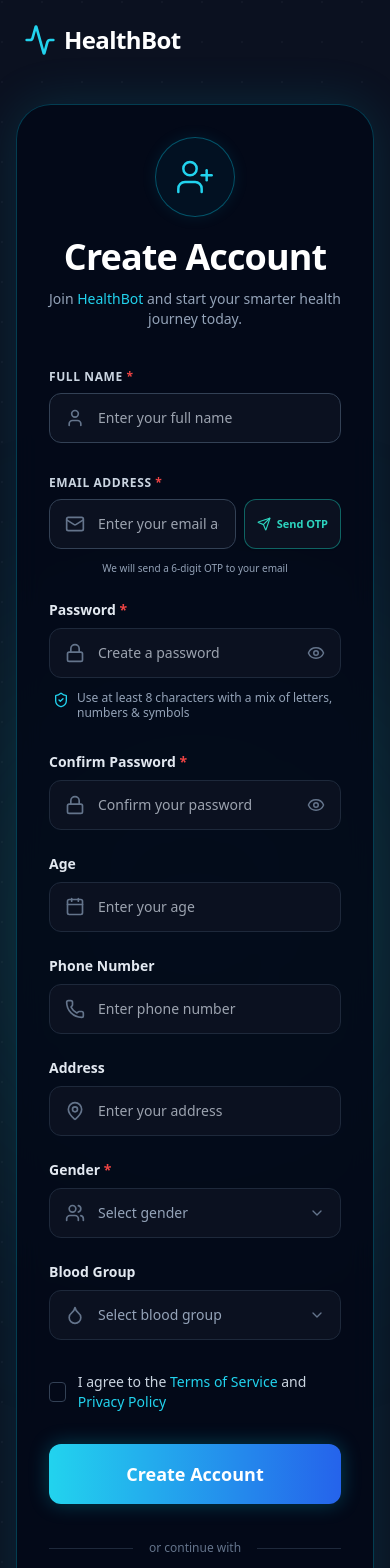
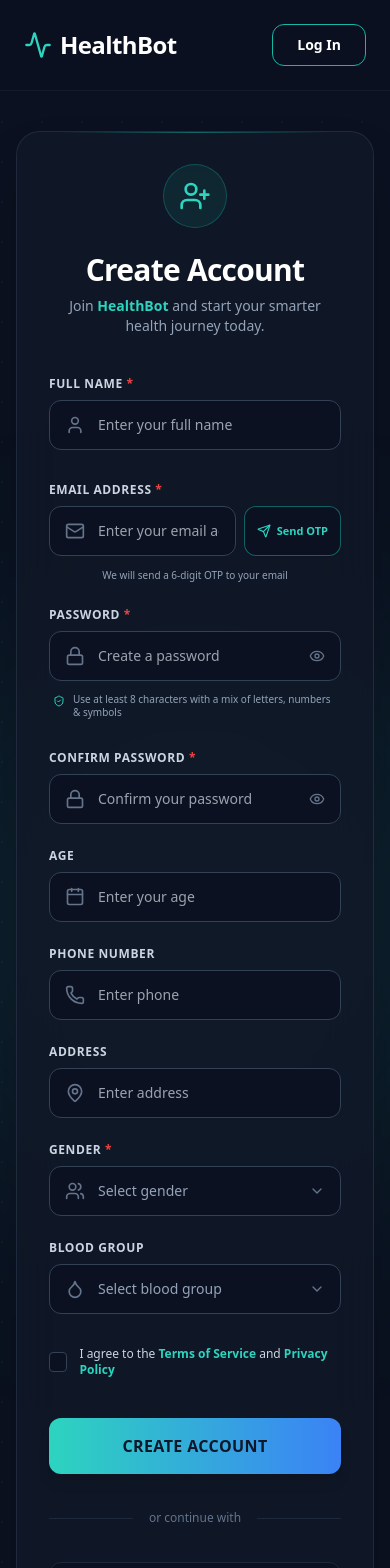
Before and after one commit to junaidnazeer/HealthBot-fullstack, a React (Create React App) app in the folder frontend/: page /register in a window 390 px wide. Shown: the top 1568 px of the page. Built offline with nearby package versions, Linux system fonts and the light colour scheme.

Commit message:
UI: matched Register page card background, shadow, and teal colors exactly to Login page

```diff
--- a/frontend/src/pages/Register.js
+++ b/frontend/src/pages/Register.js
@@ -183,29 +183,38 @@ export default function Register() {
         }}
       />
 
-      {/* Top Navbar */}
-      <nav className="relative z-10 w-full flex items-center justify-between px-6 py-6 lg:px-12 max-w-[1400px]">
+      {/* Navigation Bar - Sticky at top (Matches Login) */}
+      <nav className="sticky top-0 z-50 flex items-center justify-between px-6 py-6 lg:px-12 w-full bg-[#0B1120]/80 backdrop-blur-md border-b border-slate-800/50">
         <Link to="/" className="flex items-center gap-2 cursor-pointer">
-          <Activity className="h-8 w-8 text-cyan-400" />
+          <Activity className="h-7 w-7 text-teal-400" />
           <span className="text-2xl font-bold tracking-tight text-white">
             HealthBot
           </span>
         </Link>
+        <Link
+          to="/login"
+          className="px-6 py-2.5 text-sm font-bold text-white border border-teal-500 hover:bg-teal-500/10 rounded-xl transition-all"
+        >
+          Log In
+        </Link>
       </nav>
 
       {/* Main Form Container */}
-      <main className="relative z-10 flex-1 flex flex-col justify-center items-center w-full px-4 py-6">
-        <div className="w-full max-w-[850px] bg-[#020817]/80 backdrop-blur-md border border-cyan-500/30 rounded-[35px] p-8 sm:p-12 shadow-[0_0_50px_rgba(6,182,212,0.15)] relative">
+      <main className="flex-1 flex flex-col justify-center items-center w-full px-4 z-10 my-10">
+        <div className="bg-[#111827]/80 backdrop-blur-xl border border-slate-700/50 rounded-3xl p-8 sm:p-12 w-full max-w-[850px] shadow-2xl relative">
+          {/* Top border highlight (Matches Login) */}
+          <div className="absolute top-0 left-1/2 -translate-x-1/2 w-3/4 h-[1px] bg-gradient-to-r from-transparent via-teal-500/50 to-transparent" />
+
           {/* Header */}
           <div className="flex flex-col items-center mb-10 text-center">
-            <div className="w-20 h-20 rounded-full border border-cyan-500/40 bg-cyan-500/5 flex items-center justify-center mb-5 shadow-[0_0_15px_rgba(6,182,212,0.1)]">
-              <UserPlus className="h-10 w-10 text-cyan-400" strokeWidth={1.5} />
+            <div className="w-16 h-16 rounded-full border border-teal-500/30 bg-teal-500/10 flex items-center justify-center mb-6">
+              <UserPlus className="h-8 w-8 text-teal-400" />
             </div>
-            <h1 className="text-4xl sm:text-5xl font-bold text-white mb-3 tracking-tight">
+            <h1 className="text-3xl sm:text-4xl font-bold text-white mb-2 tracking-tight">
               Create Account
             </h1>
             <p className="text-slate-400 text-sm">
-              Join <span className="text-cyan-400 font-medium">HealthBot</span>{" "}
+              Join <span className="text-teal-400 font-bold">HealthBot</span>{" "}
               and start your smarter health journey today.
             </p>
           </div>
@@ -272,8 +281,8 @@ export default function Register() {
             {/* OTP Input (Appears when OTP is sent) */}
             {otpSent && (
               <div className="flex flex-col gap-3 animate-in fade-in zoom-in duration-300 md:col-start-2 md:-mt-4 mb-2 md:ml-[50%]">
-                <label className="text-sm font-semibold text-cyan-400 flex items-center gap-2">
-                  <ShieldCheck size={16} /> Enter Verification Code
+                <label className="text-xs font-bold text-teal-400 flex items-center gap-2 uppercase tracking-wider">
+                  <ShieldCheck size={14} /> Enter Verification Code
                 </label>
                 <div className="flex gap-2 sm:gap-3">
                   {otp.map((digit, index) => (
@@ -285,7 +294,7 @@ export default function Register() {
                       value={digit}
                       onChange={(e) => handleOtpChange(index, e.target.value)}
                       onKeyDown={(e) => handleOtpKeyDown(index, e)}
-                      className="w-10 h-12 sm:w-12 sm:h-12 bg-[#0B1120] border border-slate-700 rounded-lg text-center text-xl text-white font-bold focus:outline-none focus:border-cyan-400 transition-all"
+                      className="w-10 h-12 sm:w-12 sm:h-12 bg-[#0B1120] border border-slate-700 rounded-lg text-center text-xl text-white font-bold focus:outline-none focus:border-teal-400 transition-all"
                     />
                   ))}
                 </div>
@@ -295,48 +304,48 @@ export default function Register() {
             {/* Row 2: Passwords */}
             <div className="grid grid-cols-1 md:grid-cols-2 gap-8">
               <div className="flex flex-col gap-2">
-                <label className="text-sm font-semibold text-slate-200">
+                <label className="text-xs font-bold text-slate-300 uppercase tracking-wider">
                   Password <span className="text-red-500">*</span>
                 </label>
                 <div className="relative group">
-                  <Lock className="absolute left-4 top-1/2 -translate-y-1/2 h-5 w-5 text-slate-500 group-focus-within:text-cyan-400 transition-colors" />
+                  <Lock className="absolute left-4 top-1/2 -translate-y-1/2 h-5 w-5 text-slate-500 group-focus-within:text-teal-400 transition-colors" />
                   <input
                     type={showPassword ? "text" : "password"}
                     name="password"
                     required
                     placeholder="Create a password"
                     onChange={handleChange}
-                    className="w-full bg-[#0B1120] border border-slate-800 rounded-xl py-3.5 pl-12 pr-12 text-sm text-white focus:outline-none focus:border-cyan-500/50 transition-all"
+                    className="w-full bg-[#0B1120] border border-slate-700 rounded-xl py-3.5 pl-12 pr-12 text-sm text-white focus:outline-none focus:border-teal-400 transition-all"
                   />
                   <button
                     type="button"
                     onClick={() => setShowPassword(!showPassword)}
                     className="absolute right-4 top-1/2 -translate-y-1/2 text-slate-500 hover:text-white"
                   >
-                    {showPassword ? <EyeOff size={18} /> : <Eye size={18} />}
+                    {showPassword ? <EyeOff size={16} /> : <Eye size={16} />}
                   </button>
                 </div>
                 <div className="flex items-start gap-2 mt-1 px-1">
-                  <ShieldCheck className="h-4 w-4 text-cyan-400 shrink-0 mt-0.5" />
-                  <p className="text-xs text-slate-400 leading-tight">
+                  <ShieldCheck className="h-3 w-3 text-teal-400 shrink-0 mt-0.5" />
+                  <p className="text-[10px] text-slate-400 leading-tight">
                     Use at least 8 characters with a mix of letters, numbers &
                     symbols
                   </p>
                 </div>
               </div>
               <div className="flex flex-col gap-2">
-                <label className="text-sm font-semibold text-slate-200">
+                <label className="text-xs font-bold text-slate-300 uppercase tracking-wider">
                   Confirm Password <span className="text-red-500">*</span>
                 </label>
                 <div className="relative group">
-                  <Lock className="absolute left-4 top-1/2 -translate-y-1/2 h-5 w-5 text-slate-500 group-focus-within:text-cyan-400 transition-colors" />
+                  <Lock className="absolute left-4 top-1/2 -translate-y-1/2 h-5 w-5 text-slate-500 group-focus-within:text-teal-400 transition-colors" />
                   <input
                     type={showConfirmPassword ? "text" : "password"}
                     name="confirmPassword"
                     required
                     placeholder="Confirm your password"
                     onChange={handleChange}
-                    className="w-full bg-[#0B1120] border border-slate-800 rounded-xl py-3.5 pl-12 pr-12 text-sm text-white focus:outline-none focus:border-cyan-500/50 transition-all"
+                    className="w-full bg-[#0B1120] border border-slate-700 rounded-xl py-3.5 pl-12 pr-12 text-sm text-white focus:outline-none focus:border-teal-400 transition-all"
                   />
                   <button
                     type="button"
@@ -344,9 +353,9 @@ export default function Register() {
                     className="absolute right-4 top-1/2 -translate-y-1/2 text-slate-500 hover:text-white"
                   >
                     {showConfirmPassword ? (
-                      <EyeOff size={18} />
+                      <EyeOff size={16} />
                     ) : (
-                      <Eye size={18} />
+                      <Eye size={16} />
                     )}
                   </button>
                 </div>
@@ -356,47 +365,47 @@ export default function Register() {
             {/* Row 3: Age, Phone, Address */}
             <div className="grid grid-cols-1 sm:grid-cols-3 gap-6">
               <div className="flex flex-col gap-2">
-                <label className="text-sm font-semibold text-slate-200">
+                <label className="text-xs font-bold text-slate-300 uppercase tracking-wider">
                   Age
                 </label>
                 <div className="relative group">
-                  <Calendar className="absolute left-4 top-1/2 -translate-y-1/2 h-5 w-5 text-slate-500 group-focus-within:text-cyan-400 transition-colors" />
+                  <Calendar className="absolute left-4 top-1/2 -translate-y-1/2 h-5 w-5 text-slate-500 group-focus-within:text-teal-400 transition-colors" />
                   <input
                     type="number"
                     name="age"
                     placeholder="Enter your age"
                     onChange={handleChange}
-                    className="w-full bg-[#0B1120] border border-slate-800 rounded-xl py-3.5 pl-12 pr-4 text-sm text-white focus:outline-none focus:border-cyan-500/50 transition-all"
+                    className="w-full bg-[#0B1120] border border-slate-700 rounded-xl py-3.5 pl-12 pr-4 text-sm text-white focus:outline-none focus:border-teal-400 transition-all"
                   />
                 </div>
               </div>
               <div className="flex flex-col gap-2">
-                <label className="text-sm font-semibold text-slate-200">
+                <label className="text-xs font-bold text-slate-300 uppercase tracking-wider">
                   Phone Number
                 </label>
                 <div className="relative group">
-                  <Phone className="absolute left-4 top-1/2 -translate-y-1/2 h-5 w-5 text-slate-500 group-focus-within:text-cyan-400 transition-colors" />
+                  <Phone className="absolute left-4 top-1/2 -translate-y-1/2 h-5 w-5 text-slate-500 group-focus-within:text-teal-400 transition-colors" />
                   <input
                     type="tel"
                     name="phoneNumber"
-                    placeholder="Enter phone number"
+                    placeholder="Enter phone"
                     onChange={handleChange}
-                    className="w-full bg-[#0B1120] border border-slate-800 rounded-xl py-3.5 pl-12 pr-4 text-sm text-white focus:outline-none focus:border-cyan-500/50 transition-all"
+                    className="w-full bg-[#0B1120] border border-slate-700 rounded-xl py-3.5 pl-12 pr-4 text-sm text-white focus:outline-none focus:border-teal-400 transition-all"
                   />
                 </div>
               </div>
               <div className="flex flex-col gap-2">
-                <label className="text-sm font-semibold text-slate-200">
+                <label className="text-xs font-bold text-slate-300 uppercase tracking-wider">
                   Address
                 </label>
                 <div className="relative group">
-                  <MapPin className="absolute left-4 top-1/2 -translate-y-1/2 h-5 w-5 text-slate-500 group-focus-within:text-cyan-400 transition-colors" />
+                  <MapPin className="absolute left-4 top-1/2 -translate-y-1/2 h-5 w-5 text-slate-500 group-focus-within:text-teal-400 transition-colors" />
                   <input
                     type="text"
                     name="address"
-                    placeholder="Enter your address"
+                    placeholder="Enter address"
                     onChange={handleChange}
-                    className="w-full bg-[#0B1120] border border-slate-800 rounded-xl py-3.5 pl-12 pr-4 text-sm text-white focus:outline-none focus:border-cyan-500/50 transition-all"
+                    className="w-full bg-[#0B1120] border border-slate-700 rounded-xl py-3.5 pl-12 pr-4 text-sm text-white focus:outline-none focus:border-teal-400 transition-all"
                   />
                 </div>
               </div>
@@ -405,15 +414,15 @@ export default function Register() {
             {/* Row 4: Gender, Blood Group */}
             <div className="grid grid-cols-1 sm:grid-cols-3 gap-6">
               <div className="flex flex-col gap-2">
-                <label className="text-sm font-semibold text-slate-200">
+                <label className="text-xs font-bold text-slate-300 uppercase tracking-wider">
                   Gender <span className="text-red-500">*</span>
                 </label>
                 <div className="relative group">
-                  <Users className="absolute left-4 top-1/2 -translate-y-1/2 h-5 w-5 text-slate-500 group-focus-within:text-cyan-400 transition-colors" />
+                  <Users className="absolute left-4 top-1/2 -translate-y-1/2 h-5 w-5 text-slate-500 group-focus-within:text-teal-400 transition-colors" />
                   <select
                     name="gender"
                     onChange={handleChange}
-                    className="w-full bg-[#0B1120] border border-slate-800 rounded-xl py-3.5 pl-12 pr-10 text-sm text-slate-400 focus:outline-none focus:border-cyan-500/50 appearance-none transition-all cursor-pointer"
+                    className="w-full bg-[#0B1120] border border-slate-700 rounded-xl py-3.5 pl-12 pr-10 text-sm text-slate-400 focus:outline-none focus:border-teal-400 appearance-none transition-all cursor-pointer"
                   >
                     <option value="">Select gender</option>
                     <option value="male">Male</option>
@@ -423,15 +432,15 @@ export default function Register() {
                 </div>
               </div>
               <div className="flex flex-col gap-2">
-                <label className="text-sm font-semibold text-slate-200">
+                <label className="text-xs font-bold text-slate-300 uppercase tracking-wider">
                   Blood Group
                 </label>
                 <div className="relative group">
-                  <Droplet className="absolute left-4 top-1/2 -translate-y-1/2 h-5 w-5 text-slate-500 group-focus-within:text-cyan-400 transition-colors" />
+                  <Droplet className="absolute left-4 top-1/2 -translate-y-1/2 h-5 w-5 text-slate-500 group-focus-within:text-teal-400 transition-colors" />
                   <select
                     name="bloodGroup"
                     onChange={handleChange}
-                    className="w-full bg-[#0B1120] border border-slate-800 rounded-xl py-3.5 pl-12 pr-10 text-sm text-slate-400 focus:outline-none focus:border-cyan-500/50 appearance-none transition-all cursor-pointer"
+                    className="w-full bg-[#0B1120] border border-slate-700 rounded-xl py-3.5 pl-12 pr-10 text-sm text-slate-400 focus:outline-none focus:border-teal-400 appearance-none transition-all cursor-pointer"
                   >
                     <option value="">Select blood group</option>
                     {["A+", "A-", "B+", "B-", "O+", "O-", "AB+", "AB-"].map(
@@ -451,29 +460,29 @@ export default function Register() {
             {/* Terms Checkbox */}
             <div className="flex items-center gap-3 mt-2">
               <div
-                className={`w-5 h-5 rounded border transition-all flex items-center justify-center cursor-pointer ${agreedToTerms ? "bg-cyan-500 border-cyan-500" : "bg-transparent border-slate-700"}`}
+                className={`w-5 h-5 rounded border transition-all flex items-center justify-center cursor-pointer ${agreedToTerms ? "bg-teal-500 border-teal-500" : "bg-[#0B1120] border-slate-700"}`}
                 onClick={() => setAgreedToTerms(!agreedToTerms)}
               >
                 {agreedToTerms && (
                   <CheckCircle2
                     size={16}
-                    className="text-[#020817]"
+                    className="text-[#0B1120]"
                     strokeWidth={3}
                   />
                 )}
               </div>
-              <label className="text-sm text-slate-300">
+              <label className="text-xs text-slate-300">
                 I agree to the{" "}
                 <Link
                   to="/terms"
-                  className="text-cyan-400 font-medium hover:underline"
+                  className="text-teal-400 font-bold hover:underline"
                 >
                   Terms of Service
                 </Link>{" "}
                 and{" "}
                 <Link
                   to="/privacy"
-                  className="text-cyan-400 font-medium hover:underline"
+                  className="text-teal-400 font-bold hover:underline"
                 >
                   Privacy Policy
                 </Link>
@@ -484,7 +493,7 @@ export default function Register() {
             <button
               type="submit"
               disabled={loading}
-              className="w-full mt-2 bg-gradient-to-r from-cyan-400 to-blue-600 text-white font-bold text-lg py-4 rounded-xl shadow-[0_0_20px_rgba(6,182,212,0.3)] hover:brightness-110 active:scale-[0.98] transition-all disabled:opacity-50 flex items-center justify-center"
+              className="w-full mt-4 bg-gradient-to-r from-teal-400 to-blue-500 text-slate-900 font-extrabold py-4 rounded-xl shadow-lg uppercase tracking-wide hover:brightness-110 active:scale-[0.98] transition-all disabled:opacity-50 flex items-center justify-center"
             >
               {loading ? "Processing..." : "Create Account"}
             </button>
@@ -531,7 +540,7 @@ export default function Register() {
                 Already have an account?{" "}
                 <Link
                   to="/login"
-                  className="text-cyan-400 font-bold hover:underline ml-1"
+                  className="text-teal-400 font-extrabold hover:underline ml-1"
                 >
                   Log In
                 </Link>
```
